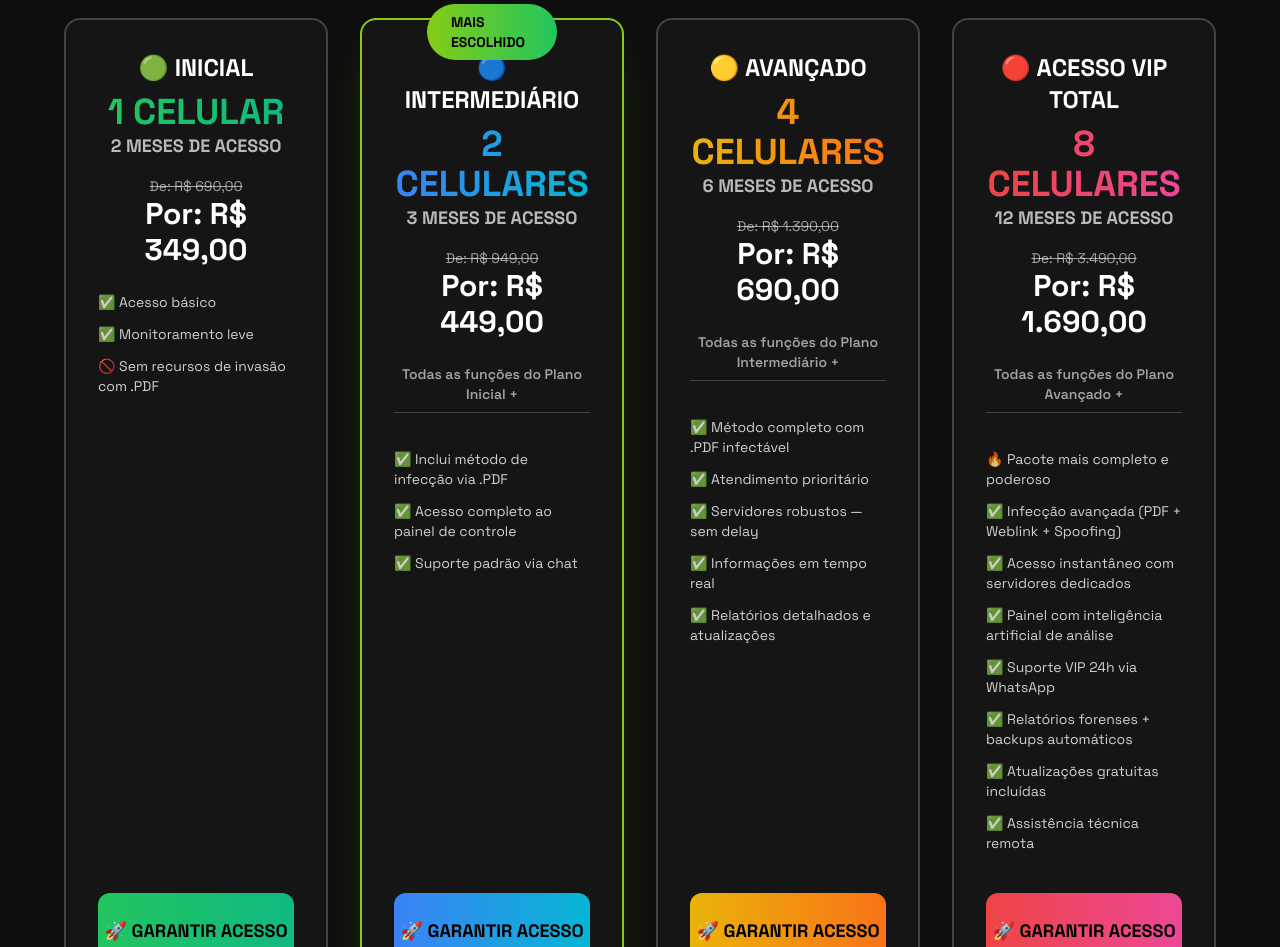
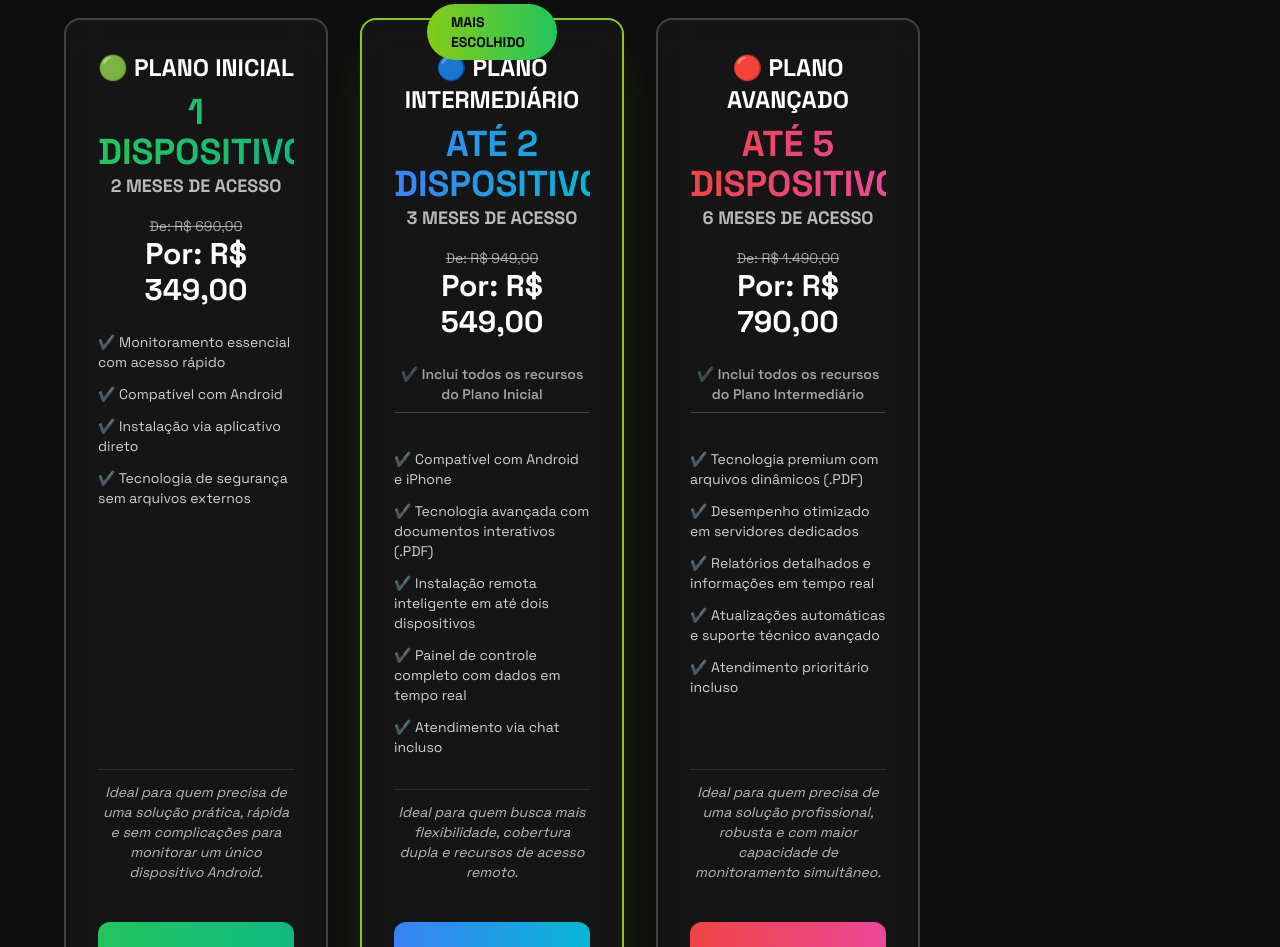
Before and after one commit to saaati/xspy-digital-domination, a React (Vite) app: page / in a window 1280 px wide. Shown: the part 2300-3247 px from the top of the page. Built offline with nearby package versions, Linux system fonts and the light colour scheme.

Commit message:
Refactor: Improve plans section
Refactor the plans section to focus on benefits, clarity, and visual hierarchy. Update plan descriptions to highlight user value and ensure consistency across all plans.

```diff
--- a/src/components/AggressivePlans.tsx
+++ b/src/components/AggressivePlans.tsx
@@ -3,51 +3,62 @@ import { Button } from "@/components/ui/button"
 export const AggressivePlans = () => {
   const plans = [
     {
-      name: "🟢 INICIAL",
-      devices: "1 CELULAR",
+      name: "🟢 PLANO INICIAL",
+      devices: "1 DISPOSITIVO",
       period: "2 MESES DE ACESSO",
       originalPrice: "R$ 690,00",
       price: "R$ 349,00",
       color: "from-green-500 to-emerald-500",
       glow: "green-500",
-      features: ["✅ Acesso básico", "✅ Monitoramento leve", "🚫 Sem recursos de invasão com .PDF"],
+      features: [
+        "✔️ Monitoramento essencial com acesso rápido",
+        "✔️ Compatível com Android",
+        "✔️ Instalação via aplicativo direto",
+        "✔️ Tecnologia de segurança sem arquivos externos"
+      ],
+      description: "Ideal para quem precisa de uma solução prática, rápida e sem complicações para monitorar um único dispositivo Android.",
+      buttonText: "🚀 Comece agora com facilidade",
       link: "https://www.asaas.com/c/fhfuz84psxlqcj66"
     },
     {
-      name: "🔵 INTERMEDIÁRIO",
-      devices: "2 CELULARES",
+      name: "🔵 PLANO INTERMEDIÁRIO",
+      devices: "ATÉ 2 DISPOSITIVOS",
       period: "3 MESES DE ACESSO",
       originalPrice: "R$ 949,00",
-      price: "R$ 449,00",
+      price: "R$ 549,00",
       color: "from-blue-500 to-cyan-500",
       glow: "blue-500",
-      inheritedFrom: "Todas as funções do Plano Inicial +",
-      features: ["✅ Inclui método de infecção via .PDF", "✅ Acesso completo ao painel de controle", "✅ Suporte padrão via chat"],
+      inheritedFrom: "✔️ Inclui todos os recursos do Plano Inicial",
+      features: [
+        "✔️ Compatível com Android e iPhone",
+        "✔️ Tecnologia avançada com documentos interativos (.PDF)",
+        "✔️ Instalação remota inteligente em até dois dispositivos",
+        "✔️ Painel de controle completo com dados em tempo real",
+        "✔️ Atendimento via chat incluso"
+      ],
+      description: "Ideal para quem busca mais flexibilidade, cobertura dupla e recursos de acesso remoto.",
+      buttonText: "🚀 Aproveite agora mais alcance e controle",
       link: "https://www.asaas.com/c/jwplviezr8preie4",
       popular: true
     },
     {
-      name: "🟡 AVANÇADO",
-      devices: "4 CELULARES",
+      name: "🔴 PLANO AVANÇADO",
+      devices: "ATÉ 5 DISPOSITIVOS",
       period: "6 MESES DE ACESSO",
-      originalPrice: "R$ 1.390,00",
-      price: "R$ 690,00",
-      color: "from-yellow-500 to-orange-500",
-      glow: "yellow-500",
-      inheritedFrom: "Todas as funções do Plano Intermediário +",
-      features: ["✅ Método completo com .PDF infectável", "✅ Atendimento prioritário", "✅ Servidores robustos — sem delay", "✅ Informações em tempo real", "✅ Relatórios detalhados e atualizações"],
-      link: "https://www.asaas.com/c/s7do2fes7qqj41fn"
-    },
-    {
-      name: "🔴 ACESSO VIP TOTAL",
-      devices: "8 CELULARES",
-      period: "12 MESES DE ACESSO",
-      originalPrice: "R$ 3.490,00",
-      price: "R$ 1.690,00",
+      originalPrice: "R$ 1.490,00",
+      price: "R$ 790,00",
       color: "from-red-500 to-pink-500",
       glow: "red-500",
-      inheritedFrom: "Todas as funções do Plano Avançado +",
-      features: ["🔥 Pacote mais completo e poderoso", "✅ Infecção avançada (PDF + Weblink + Spoofing)", "✅ Acesso instantâneo com servidores dedicados", "✅ Painel com inteligência artificial de análise", "✅ Suporte VIP 24h via WhatsApp", "✅ Relatórios forenses + backups automáticos", "✅ Atualizações gratuitas incluídas", "✅ Assistência técnica remota"],
+      inheritedFrom: "✔️ Inclui todos os recursos do Plano Intermediário",
+      features: [
+        "✔️ Tecnologia premium com arquivos dinâmicos (.PDF)",
+        "✔️ Desempenho otimizado em servidores dedicados",
+        "✔️ Relatórios detalhados e informações em tempo real",
+        "✔️ Atualizações automáticas e suporte técnico avançado",
+        "✔️ Atendimento prioritário incluso"
+      ],
+      description: "Ideal para quem precisa de uma solução profissional, robusta e com maior capacidade de monitoramento simultâneo.",
+      buttonText: "🚀 Tenha controle total com performance máxima",
       link: "https://www.asaas.com/c/s7do2fes7qqj41fn",
       vip: true
     }
@@ -125,16 +136,25 @@ export const AggressivePlans = () => {
                   ))}
                 </div>
 
+                {/* Description */}
+                {plan.description && (
+                  <div className="flex-shrink-0 pt-2">
+                    <p className="text-white/70 text-xs lg:text-sm leading-relaxed italic border-t border-white/10 pt-3">
+                      {plan.description}
+                    </p>
+                  </div>
+                )}
+
                 {/* CTA Button */}
                 <div className="flex-shrink-0 mt-auto pt-4">
                   <Button
-                    className={`w-full bg-gradient-to-r ${plan.color} text-black font-black text-base lg:text-lg py-4 lg:py-6 h-auto rounded-xl hover-scale`}
+                    className={`w-full bg-gradient-to-r ${plan.color} text-black font-black text-sm lg:text-base py-4 lg:py-6 h-auto rounded-xl hover-scale`}
                     onClick={() => window.open(plan.link, '_blank')}
                     style={{
                       boxShadow: `0 0 20px ${plan.glow === 'green-500' ? '#10b981' : plan.glow === 'blue-500' ? '#3b82f6' : plan.glow === 'yellow-500' ? '#eab308' : '#ef4444'}/40%`
                     }}
                   >
-                    🚀 GARANTIR ACESSO
+                    {plan.buttonText || '🚀 GARANTIR ACESSO'}
                   </Button>
                 </div>
               </div>
```
